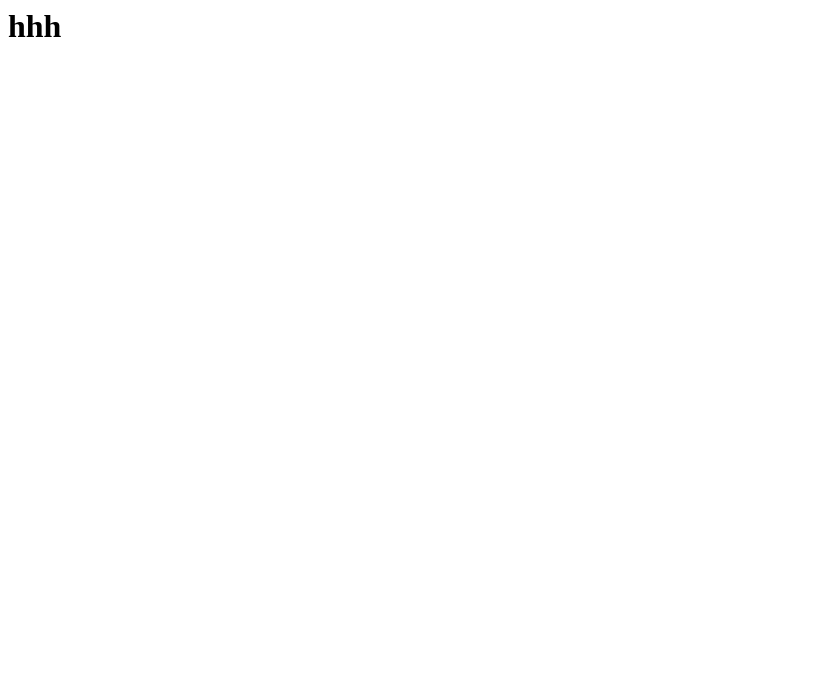
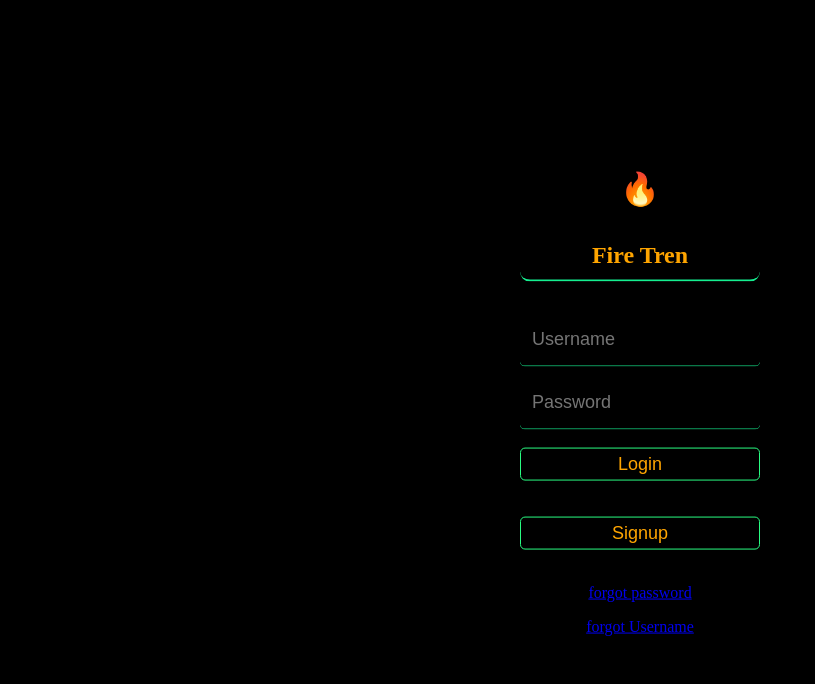
Before and after one commit to Marquise34567/firetren2, a plain HTML site: page index.html in a window 1280 px wide. Shown: the whole page, without its empty margins (0-815 px from the left). Drawn offline with Linux system fonts and the light colour scheme.

Commit message:
Update index.html

```diff
--- a/index.html
+++ b/index.html
@@ -1 +1,104 @@
-<h1>hhh</h1>
+<!DOCTYPE html>
+<html>
+<head>
+	<title>Firetren</title>
+	<style type="text/css">
+	body{
+		margin:0;
+		padding: 0;
+		background-color: black;
+	}
+	#login h2{
+		color:	#FFA500;
+		line-height: 50px;
+		border-bottom: 2px solid #15EF90;
+		border-radius: 10px;
+		margin-bottom: 30px;
+	}
+	#login{
+		left: 50%;
+		top :50%;
+		position: absolute;
+		width: 240px;
+		color: black;
+		transform: translate(-50%,-50%);
+		padding: 30px;
+		background-color:black;
+		border-radius: 8px;
+	}
+	.input{
+		font-size: 20px;
+		padding: 15px 0px;
+		border-radius: 5px;
+		margin-top: 8px;
+		border-bottom: 1px solid #15EF90;
+	}
+	#log{
+		font-size: 18px;
+	}
+	#pass{
+		font-size: 18px;
+	}
+	.input input{
+		border:none;
+		outline: none;
+		background:none;
+		color:orange	;
+		margin:0 10px;
+	}
+	.btn{
+		width: 100%;
+		background: none;
+		margin: 18px 0px;
+		padding :5px;
+		cursor: pointer;
+		text-align: center;
+		color:	#FFA500;
+		font-size: 18px;
+		border-radius: 5px;
+		border:1px solid #29FC82;
+	}
+  .fp {
+    color:orange;
+
+
+  }
+  p{
+    color:orange;
+  }
+/*	.btn:hover{
+		background-color: #37CA72;
+	}
+*/
+	</style>
+</head>
+<body>
+		<div id="login">
+      <h1 align="center"> 🔥</h1>
+			<h2 align="center">  Fire Tren </h2>
+			<div class="input">
+				<input type="text" id="log" placeholder="Username">
+			</div>
+
+			<div class="input">
+				<input type="password" id="pass" placeholder="Password">
+			</div>
+			<input  onClick="window.location.href='fitretren copy.html';" type="button" class="btn" value="Login">
+      <input  onClick="window.location.href='fitretren copy.html';" type="button" class="btn" value="Signup">
+
+       <div  align="center"id="fp">
+      <p align="center"><a href="fitretren copy.html"><p>forgot password</p></a>
+
+    </div>
+
+	   <div align="center"id="fu">
+		<p align="left"><a href="fire"><p>forgot Username</p></a>
+	   </div>
+		</div>
+
+
+
+
+
+</body>
+</html>
```
